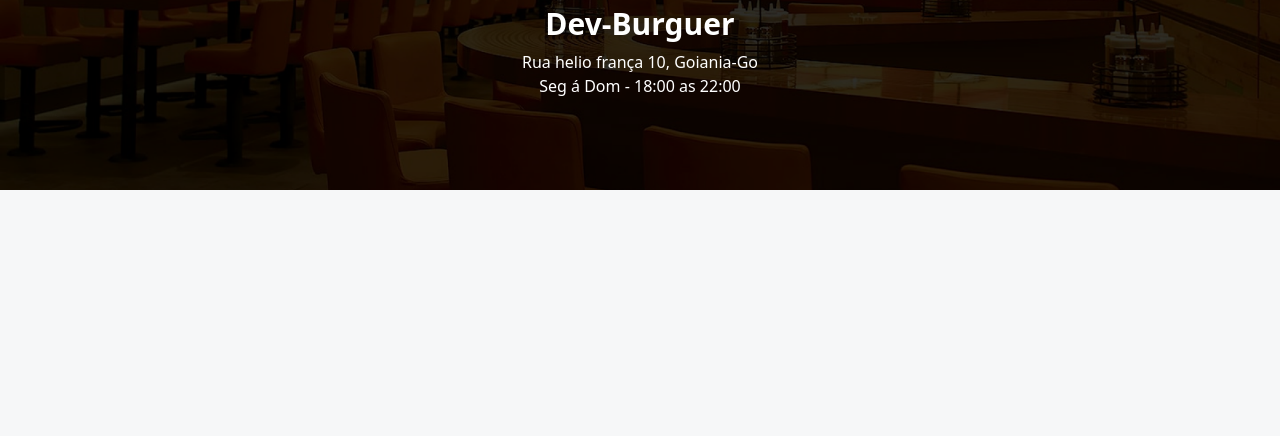
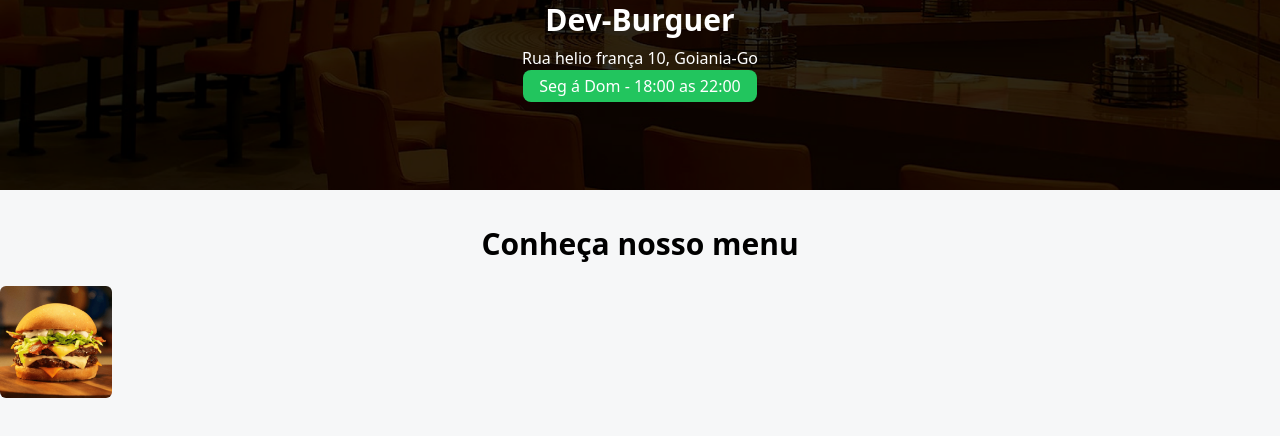
Before and after one commit to BrennoAlenkar/cardapio, a website: page index.html in a window 1280 px wide. Shown: the part 230-666 px from the top of the page. Drawn offline with Linux system fonts and the light colour scheme.

Commit message:
Atualizei

```diff
--- a/index.html
+++ b/index.html
@@ -11,13 +11,13 @@
     <header class="w-full h-[420px] bg-zinc-900 bg-home bg-cover bg-center">
         <div class="w-full h-full flex flex-col justify-center items-center">
             <img src="assets/hamb-1.png"
-             alt="Logo Hamburguer"]
+             alt="Logo Hamburguer"
              class="w-32 h-32 rounded-full shadow-lg hover:scale-110 duration-200">
              <h1 class="text-3xl mt-4 mb-2 font-bold text-white">Dev-Burguer</h1>
 
              <span class="text-white font-medium">Rua helio frança 10, Goiania-Go</span>
 
-             <div class="bg-green-600 px-4 py-1 rounded-lg">
+             <div class="bg-green-500 px-4 py-1 rounded-lg" id="date-span">
                 <span class="text-white">Seg á Dom - 18:00 as 22:00</span>
              </div>
 
@@ -25,5 +25,23 @@
 
     </header>
     <!--FIM HEADER-->
+
+    <h2 class="text-2xl md:text-3xl font-bold text-center mt-9 mb-6">
+        Conheça nosso menu
+    </h2>
+
+    <!-- MENU-->
+    <div id="menu">
+        <main>
+
+            <div>
+                <img src="assets/hamb-1.png"
+                 alt="Hamburguer"
+                 class="w-28 h-28 rounded-md">
+            </div>
+
+        </main>
+    </div>
+    <!-- FIM MENU-->
 </body>
 </html>
```
Also changed, not shown: styles/output.css.
